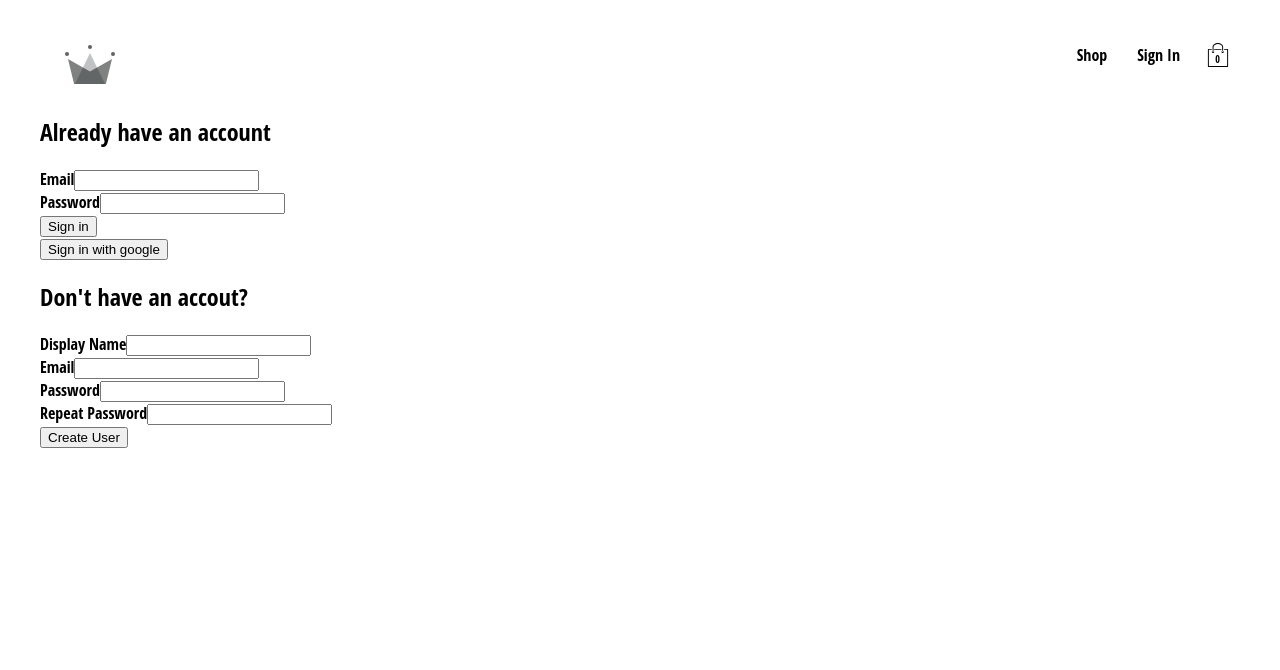
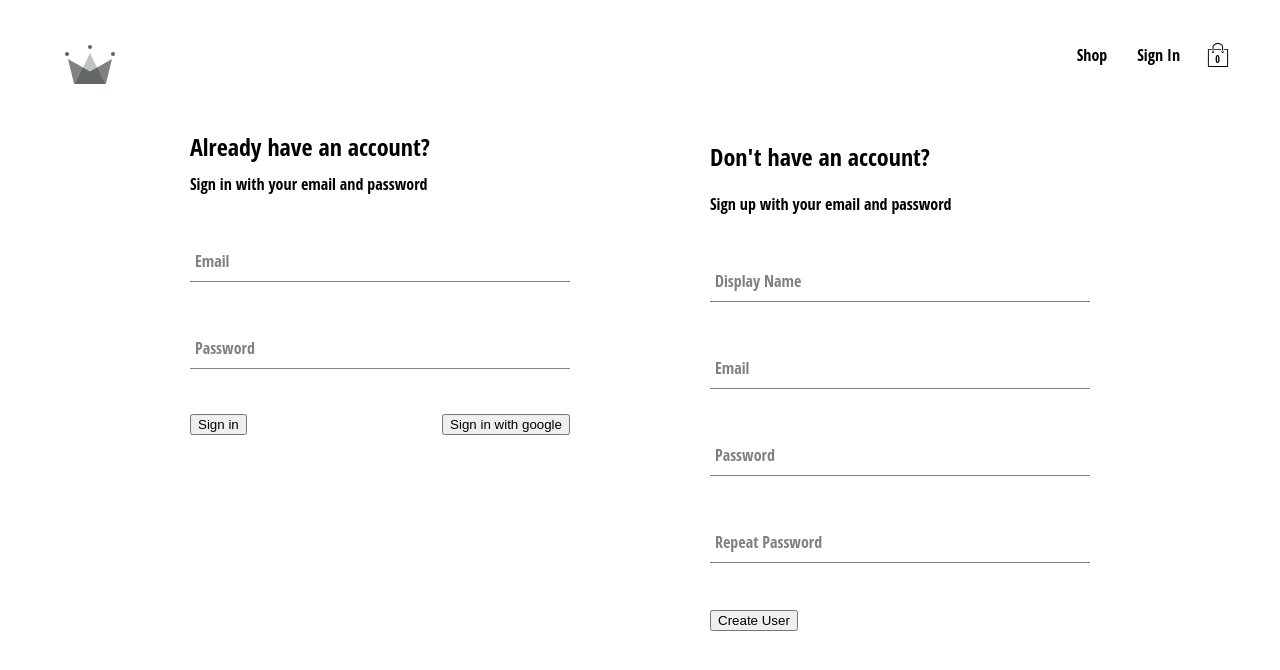
Before and after one commit to Elian-A/crown-clothing, a React (Create React App) app: page /sign-in in a window 1280 px wide. Shown: the top 670 px of the page. Built offline with nearby package versions, Linux system fonts and the light colour scheme; no server answers.

Commit message:
Styled authentication page with forms

```diff
--- a/src/App.jsx
+++ b/src/App.jsx
@@ -3,7 +3,7 @@ import { Routes, Route } from "react-router-dom";
 import Home from "./routes/home/Home";
 import Navigation from "./routes/navigation/Navigation";
 import Shop from "./routes/shop/Shop";
-import SignIn from "./routes/sign-in/SignIn";
+import Authentication from "./routes/authentication/Authentication";
 
 function App() {
   return (
@@ -11,7 +11,7 @@ function App() {
       <Route path="/" element={<Navigation />}>
         <Route index element={<Home />} />
         <Route path="shop" element={<Shop />} />
-        <Route path="sign-in" element={<SignIn />} />
+        <Route path="sign-in" element={<Authentication />} />
       </Route>
     </Routes>
   );
--- a/src/components/form-input/FormInput.jsx
+++ b/src/components/form-input/FormInput.jsx
@@ -1,16 +1,23 @@
-import React from "react";
-
+import "./FormInput.scss";
 const FormInput = ({ label, handler, name, value, type }) => {
   return (
-    <div>
-      <label htmlFor={name}>{label}</label>
+    <div className="group">
       <input
+        className="form-input"
         required
         type={type}
         name={name}
         value={value}
         onChange={handler}
       />
+      {label && (
+        <label
+          className={`form-input-label ${value.length ? "shrink" : ""}`}
+          htmlFor={name}
+        >
+          {label}
+        </label>
+      )}
     </div>
   );
 };
--- /dev/null
+++ b/src/components/form-input/FormInput.scss
@@ -0,0 +1,54 @@
+$sub-color: grey;
+$main-color: black;
+
+@mixin shrinkLabel {
+  top: -14px;
+  font-size: 12px;
+  color: $main-color;
+}
+
+.group {
+  position: relative;
+  margin: 45px 0;
+
+  .form-input {
+    background: none;
+    background-color: white;
+    color: $sub-color;
+    font-size: 18px;
+    padding: 10px 10px 10px 5px;
+    display: block;
+    width: 100%;
+    border: none;
+    border-radius: 0;
+    border-bottom: 1px solid $sub-color;
+    margin: 25px 0;
+
+    &:focus {
+      outline: none;
+    }
+
+    &:focus ~ .form-input-label {
+      @include shrinkLabel();
+    }
+  }
+
+  input[type='password'] {
+    letter-spacing: 0.3em;
+  }
+
+  .form-input-label {
+    color: $sub-color;
+    font-size: 16px;
+    font-weight: normal;
+    position: absolute;
+    pointer-events: none;
+    left: 5px;
+    top: 10px;
+    transition: 300ms ease all;
+
+    &.shrink {
+      @include shrinkLabel();
+    }
+  }
+}
--- a/src/components/sign-in-form/SignInForm.jsx
+++ b/src/components/sign-in-form/SignInForm.jsx
@@ -1,6 +1,11 @@
 import { useState } from "react";
-import { signInUserWithEmailAndPassword } from "../../utils/firebase";
+import {
+  signInWithGooglePopup,
+  signInUserWithEmailAndPassword,
+} from "../../utils/firebase";
 import FormInput from "../form-input/FormInput";
+
+import "./SignInForm.scss";
 
 const defaultFormItems = {
   email: "",
@@ -22,7 +27,18 @@ const SignInForm = () => {
     await signInUserWithEmailAndPassword(email, password);
   };
 
+  const handleSignIn = async () => {
+    try {
+      await signInWithGooglePopup();
+    } catch (err) {
+      console.error(err);
+    }
+  };
+
   return (
+    <div className="sign-in-container">
+      <h2>Already have an account?</h2>
+      <span>Sign in with your email and password </span>
       <form onSubmit={handleSubmit}>
         <FormInput
           label="Email"
@@ -38,8 +54,12 @@ const SignInForm = () => {
           value={password}
           handler={handleInputChange}
         />
-      <button>Sign in</button>
+        <div className="buttons-container">
+          <button type="submit">Sign in</button>
+          <button onClick={handleSignIn}>Sign in with google</button>
+        </div>
       </form>
+    </div>
   );
 };
 
--- /dev/null
+++ b/src/components/sign-in-form/SignInForm.scss
@@ -0,0 +1,14 @@
+.sign-in-container {
+  display: flex;
+  flex-direction: column;
+  width: 380px;
+
+  h2 {
+    margin: 10px 0;
+  }
+
+  .buttons-container {
+    display: flex;
+    justify-content: space-between;
+  }
+}
--- a/src/components/sign-up-form/SignUpForm.jsx
+++ b/src/components/sign-up-form/SignUpForm.jsx
@@ -2,6 +2,8 @@ import { useState } from "react";
 import { createUserAuthWithEmailAndPassword } from "../../utils/firebase";
 
 import FormInput from "../form-input/FormInput";
+
+import "./SignUpForm.scss";
 
 const defaultFormItems = {
   displayName: "",
@@ -30,6 +32,9 @@ const SignUpForm = () => {
   };
 
   return (
+    <div>
+      <h2 className="sign-up-container">Don't have an account?</h2>
+      <span>Sign up with your email and password</span>
       <form onSubmit={handleSubmit}>
         <FormInput
           label="Display Name"
@@ -61,6 +66,7 @@ const SignUpForm = () => {
         />
         <button>Create User</button>
       </form>
+    </div>
   );
 };
 
--- /dev/null
+++ b/src/components/sign-up-form/SignUpForm.scss
@@ -0,0 +1,9 @@
+.sign-up-container {
+  display: flex;
+  flex-direction: column;
+  width: 380px;
+
+  h2 {
+    margin: 10px 0;
+  }
+}
--- /dev/null
+++ b/src/routes/authentication/Authentication.jsx
@@ -0,0 +1,15 @@
+import SignUpForm from "../../components/sign-up-form/SignUpForm";
+import SignInForm from "../../components/sign-in-form/SignInForm";
+
+import "./Authentication.scss";
+
+const Authentication = () => {
+  return (
+    <div className="authentication-container">
+      <SignInForm />
+      <SignUpForm />
+    </div>
+  );
+};
+
+export default Authentication;
--- /dev/null
+++ b/src/routes/authentication/Authentication.scss
@@ -0,0 +1,6 @@
+.authentication-container {
+  display: flex;
+  width: 900px;
+  justify-content: space-between;
+  margin: 30px auto;
+}
--- a/src/routes/sign-in/SignIn.jsx
+++ /dev/null
@@ -1,28 +0,0 @@
-import { signInWithGooglePopup } from "../../utils/firebase";
-import SignUpForm from "../../components/sign-up-form/SignUpForm";
-import SignInForm from "../../components/sign-in-form/SignInForm";
-
-const SignIn = () => {
-  const handleSignIn = async () => {
-    try {
-      await signInWithGooglePopup();
-    } catch (err) {
-      console.error(err);
-    }
-  };
-  return (
-    <div>
-      <div>
-        <h2>Already have an account</h2>
-        <SignInForm />
-        <button onClick={handleSignIn}>Sign in with google</button>
-      </div>
-      <div>
-        <h2>Don't have an accout?</h2>
-        <SignUpForm />
-      </div>
-    </div>
-  );
-};
-
-export default SignIn;
```
Lines whose indentation alone changed are shown as unchanged.
